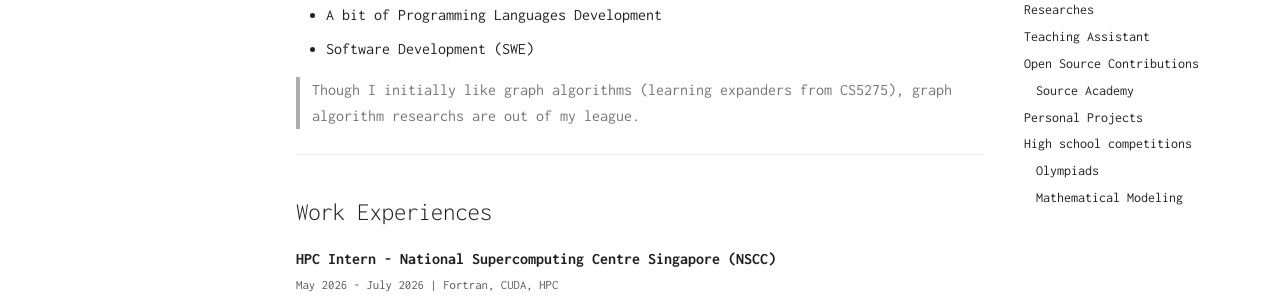
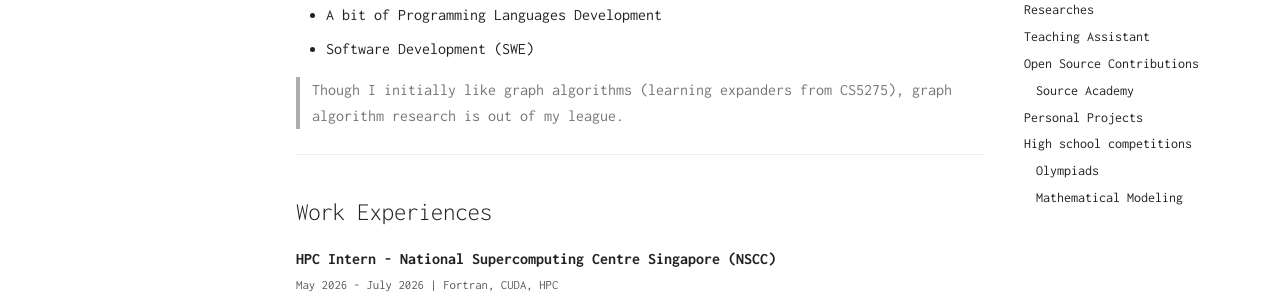
Before and after one commit to CATISNOTSODIUM/CATISNOTSODIUM.github.io, an MkDocs documentation site: the page built from docs/index.md, in a window 1280 px wide and 900 px high, scrolled down 307 px. Shown: the part 179-479 px from the top of the window. Built offline with MkDocs 1.6.1 and Material for MkDocs 9.7.7, drawn with Linux system fonts in a browser that asks for light colours.

Commit message:
fix stuff

```diff
--- a/docs/index.md
+++ b/docs/index.md
@@ -10,7 +10,7 @@
 - A bit of Programming Languages Development
 - Software Development (SWE)
 
-> Though I initially like graph algorithms (learning expanders from CS5275), graph algorithm researchs are out of my league.
+> Though I initially like graph algorithms (learning expanders from CS5275), graph algorithm research is out of my league.
 
 
 ---
```
